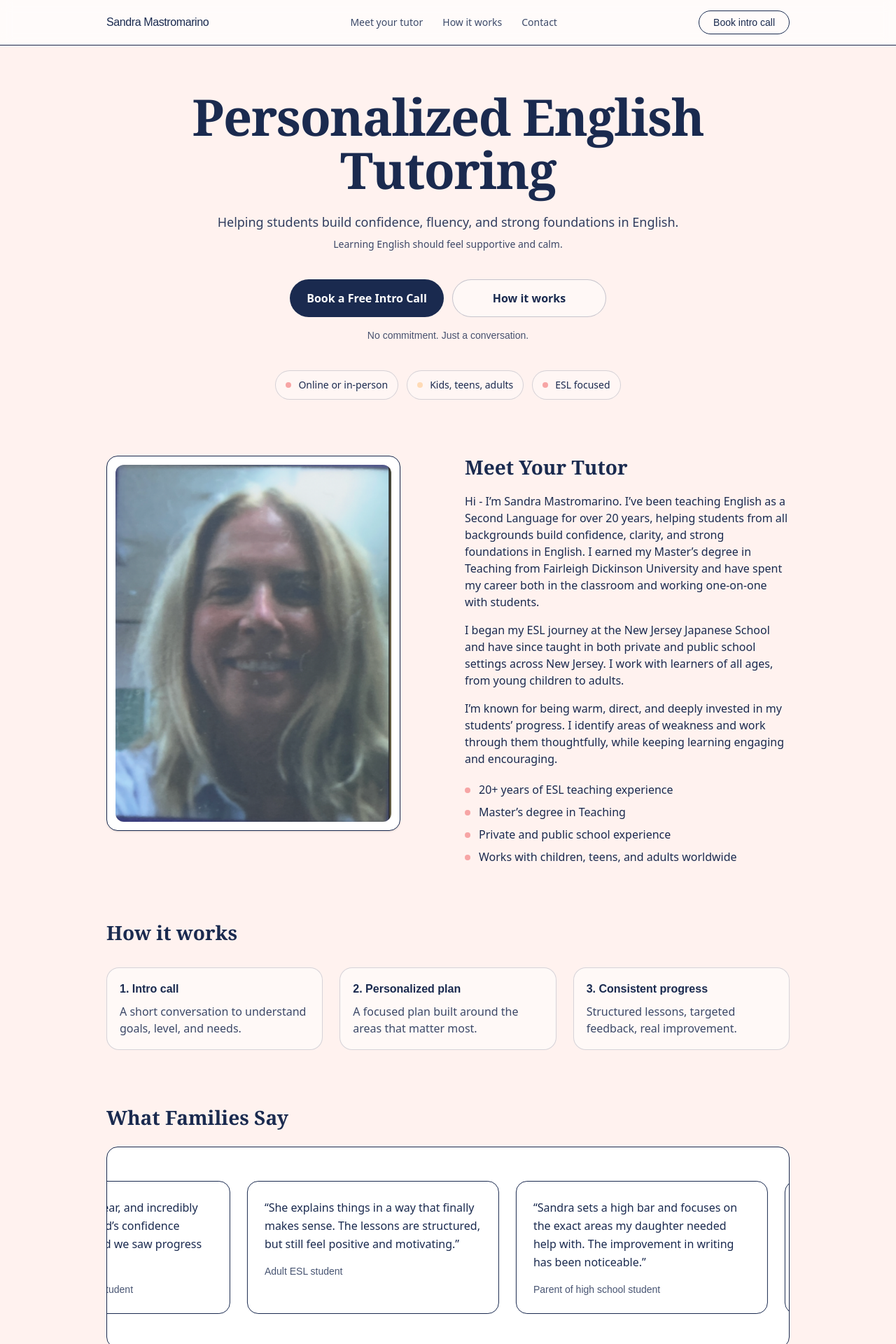
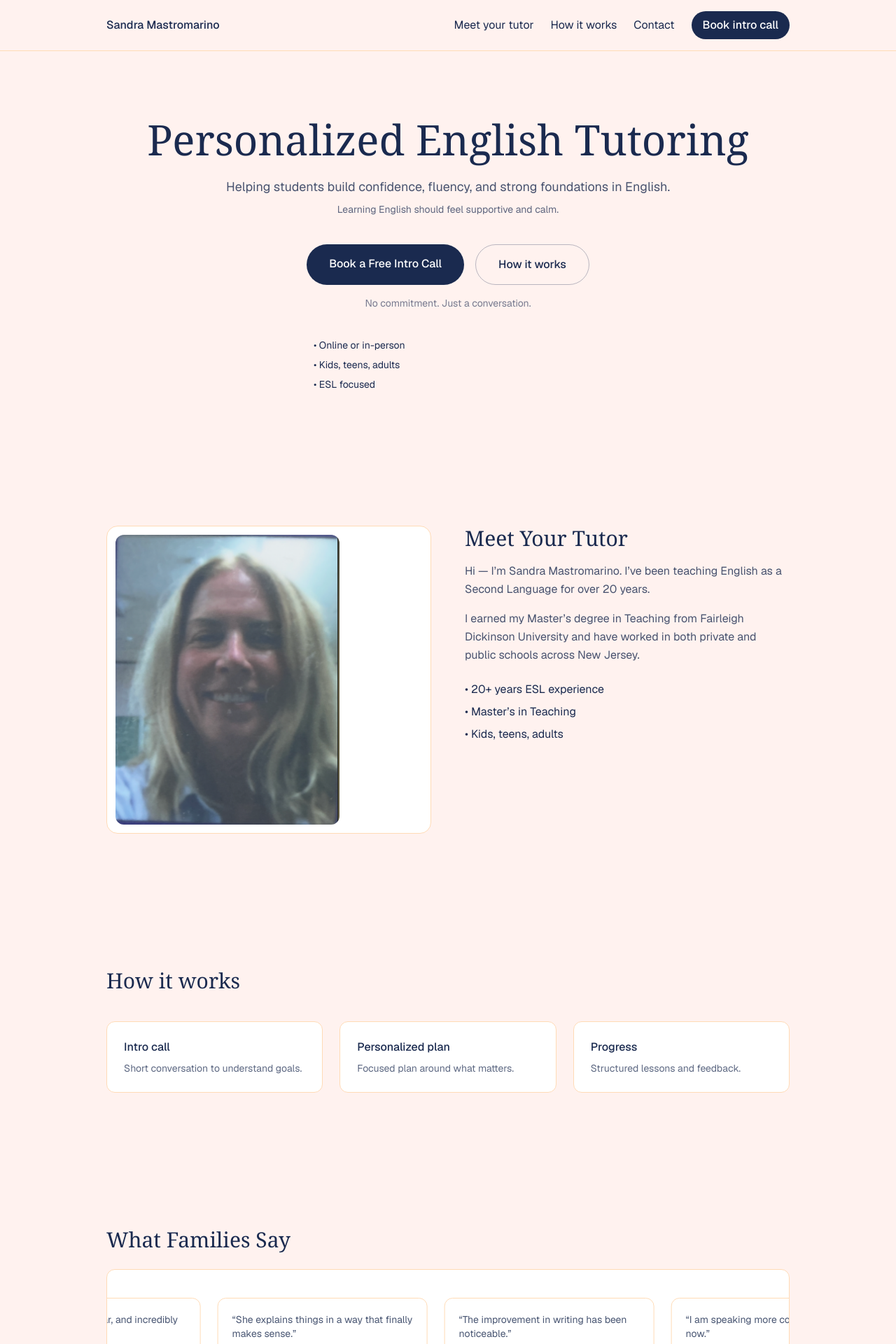
Before and after one commit to Ryan-Zihenni/sandra-tutoring, a Next.js app: page / in a window 1280 px wide. Shown: the top 1920 px of the page at 70% size. Built offline with nearby package versions, Linux system fonts and the light colour scheme.

Commit message:
Fix mobile nav and typography

```diff
--- a/app/page.tsx
+++ b/app/page.tsx
@@ -1,385 +1,198 @@
 "use client";
 
+import { useState } from "react";
 import Image from "next/image";
-import { useEffect, useMemo, useState } from "react";
 
-const COLORS = {
-  bg: "#FFF2EF", // lightest
-  navy: "#1A2A4F", // darkest for text
-  pink: "#F7A5A5", // accent
-  peach: "#FFDBB6", // secondary accent
-};
+/* ---------------- NAV ---------------- */
 
-const testimonials = [
-  {
-    quote:
-      "Sandra is patient, clear, and incredibly encouraging. My child’s confidence improved quickly, and we saw progress week to week.",
-    name: "Parent of middle school student",
-  },
-  {
-    quote:
-      "She explains things in a way that finally makes sense. The lessons are structured, but still feel positive and motivating.",
-    name: "Adult ESL student",
-  },
-  {
-    quote:
-      "Sandra sets a high bar and focuses on the exact areas my daughter needed help with. The improvement in writing has been noticeable.",
-    name: "Parent of high school student",
-  },
-  {
-    quote:
-      "I was nervous speaking English, but Sandra made me feel comfortable right away. I am speaking more confidently at work now.",
-    name: "Adult professional",
-  },
-  {
-    quote:
-      "My son actually looks forward to lessons. Sandra is warm, but she also holds him accountable, which is exactly what we needed.",
-    name: "Parent of elementary student",
-  },
-  {
-    quote:
-      "The feedback is specific and actionable. We finally have a clear plan for reading and writing, and it is working.",
-    name: "Parent of ESL learner",
-  },
-];
-
-function Bullet({ children }: { children: React.ReactNode }) {
-  return (
-    <li className="flex items-start gap-3">
-      <span
-        className="mt-[9px] h-2 w-2 rounded-full"
-        style={{ background: COLORS.pink }}
-        aria-hidden="true"
-      />
-      <span>{children}</span>
-    </li>
-  );
-}
-
-export default function Home() {
-  const loop = useMemo(() => [...testimonials, ...testimonials], []);
-  const [mobileOpen, setMobileOpen] = useState(false);
-
-  useEffect(() => {
-    const onKey = (e: KeyboardEvent) => {
-      if (e.key === "Escape") setMobileOpen(false);
-    };
-    window.addEventListener("keydown", onKey);
-    return () => window.removeEventListener("keydown", onKey);
-  }, []);
-
-  const NavLinks = ({ onClick }: { onClick?: () => void }) => (
-    <>
-      <a href="#about" onClick={onClick} className="nav-link">
-        Meet your tutor
-      </a>
-      <a href="#how" onClick={onClick} className="nav-link">
-        How it works
-      </a>
-      <a href="#contact" onClick={onClick} className="nav-link">
-        Contact
-      </a>
-    </>
-  );
+function Nav() {
+  const [open, setOpen] = useState(false);
 
   return (
-    <main style={{ background: COLORS.bg, color: COLORS.navy }} className="min-h-screen">
-      {/* Top Nav */}
-      <header className="sticky top-0 z-50 border-b bg-white/70 backdrop-blur">
-        <div className="max-w-5xl mx-auto px-6 h-16 flex items-center justify-between">
-          <a href="#" className="font-medium tracking-tight">
+    <header className="sticky top-0 z-50 bg-[#FFF2EF]/95 backdrop-blur border-b border-[#FFDBB6]">
+      <div className="max-w-5xl mx-auto px-6 py-4 flex items-center justify-between">
+        <span className="text-[#1A2A4F] font-medium">
           Sandra Mastromarino
-          </a>
+        </span>
 
         {/* Desktop nav */}
-          <nav className="hidden md:flex items-center gap-7 text-sm">
-            <NavLinks />
-          </nav>
-
-          <div className="hidden md:block">
+        <nav className="hidden md:flex items-center gap-6 text-[#1A2A4F]">
+          <a href="#tutor">Meet your tutor</a>
+          <a href="#how">How it works</a>
+          <a href="#contact">Contact</a>
           <a
             href="#contact"
-              className="rounded-full px-5 py-2 text-sm font-medium border"
-              style={{ borderColor: COLORS.navy, color: COLORS.navy }}
+            className="rounded-full bg-[#1A2A4F] text-white px-4 py-2 font-medium"
           >
             Book intro call
           </a>
-          </div>
+        </nav>
 
         {/* Mobile hamburger */}
         <button
-            type="button"
-            className="md:hidden rounded-lg p-2 border"
-            style={{ borderColor: "rgba(26,42,79,0.25)" }}
-            aria-label="Open menu"
-            aria-expanded={mobileOpen}
-            onClick={() => setMobileOpen((v) => !v)}
+          className="md:hidden rounded-xl border border-[#FFDBB6] bg-white/60 px-3 py-2"
+          onClick={() => setOpen(!open)}
         >
-            <span className="block w-5 h-[2px] mb-1" style={{ background: COLORS.navy }} />
-            <span className="block w-5 h-[2px] mb-1" style={{ background: COLORS.navy }} />
-            <span className="block w-5 h-[2px]" style={{ background: COLORS.navy }} />
+          ☰
         </button>
       </div>
 
-        {/* Mobile menu panel */}
-        {mobileOpen && (
-          <div className="md:hidden border-t bg-white/95">
-            <div className="max-w-5xl mx-auto px-6 py-4 flex flex-col gap-4">
-              <NavLinks onClick={() => setMobileOpen(false)} />
+      {/* Mobile menu */}
+      {open && (
+        <div className="md:hidden border-t border-[#FFDBB6] bg-[#FFF2EF]">
+          <div className="px-6 py-4 flex flex-col gap-3 text-[#1A2A4F]">
+            <a href="#tutor" onClick={() => setOpen(false)}>Meet your tutor</a>
+            <a href="#how" onClick={() => setOpen(false)}>How it works</a>
+            <a href="#contact" onClick={() => setOpen(false)}>Contact</a>
             <a
               href="#contact"
-                onClick={() => setMobileOpen(false)}
-                className="rounded-xl px-4 py-3 text-sm font-medium text-center"
-                style={{ background: COLORS.navy, color: "white" }}
+              onClick={() => setOpen(false)}
+              className="mt-2 rounded-full bg-[#1A2A4F] text-white px-4 py-3 text-center font-medium"
             >
-                Book a Free Intro Call
+              Book intro call
             </a>
           </div>
         </div>
       )}
     </header>
+  );
+}
 
-      {/* Hero */}
-      <section className="pt-16 pb-10">
-        <div className="max-w-5xl mx-auto px-6 text-center">
-          <h1 className="headline font-semibold tracking-tight">
+/* ---------------- TESTIMONIALS ---------------- */
+
+const testimonials = [
+  { quote: "Sandra is patient, clear, and incredibly encouraging.", name: "Parent of middle school student" },
+  { quote: "She explains things in a way that finally makes sense.", name: "Adult ESL student" },
+  { quote: "The improvement in writing has been noticeable.", name: "Parent of high school student" },
+  { quote: "I am speaking more confidently at work now.", name: "Adult professional" },
+  { quote: "My son actually looks forward to lessons.", name: "Parent of elementary student" },
+  { quote: "The feedback is specific and actionable.", name: "Parent of ESL learner" },
+];
+
+export default function Home() {
+  const loop = [...testimonials, ...testimonials];
+
+  return (
+    <main className="min-h-screen bg-[#FFF2EF] text-[#1A2A4F] font-sans">
+      <Nav />
+
+      {/* HERO */}
+      <section className="max-w-5xl mx-auto px-6 py-24 text-center">
+        <h1 className="font-serif text-5xl md:text-6xl mb-6">
           Personalized English Tutoring
         </h1>
 
-          <div className="mt-6 space-y-2 max-w-3xl mx-auto">
-            <p className="subhead">
+        <p className="text-lg max-w-2xl mx-auto text-[#1A2A4F]/80">
           Helping students build confidence, fluency, and strong foundations in English.
         </p>
-            <p className="support">
+
+        <p className="mt-2 text-sm text-[#1A2A4F]/70">
           Learning English should feel supportive and calm.
         </p>
-          </div>
 
-          <div className="mt-10 flex flex-col sm:flex-row justify-center gap-3">
+        <div className="mt-10 flex flex-col sm:flex-row justify-center gap-4">
           <a
             href="#contact"
-              className="cta-primary"
-              style={{ background: COLORS.navy, color: "white" }}
+            className="rounded-full bg-[#1A2A4F] text-white px-8 py-4 font-medium"
           >
             Book a Free Intro Call
           </a>
           <a
             href="#how"
-              className="cta-secondary"
-              style={{ borderColor: "rgba(26,42,79,0.25)" }}
+            className="rounded-full border border-[#1A2A4F]/30 px-8 py-4 font-medium"
           >
             How it works
           </a>
         </div>
 
-          <div className="mt-4 text-sm opacity-80">No commitment. Just a conversation.</div>
+        <p className="mt-4 text-sm text-[#1A2A4F]/60">
+          No commitment. Just a conversation.
+        </p>
 
-          <div className="mt-10 flex flex-col sm:flex-row justify-center gap-3 text-sm">
-            <div className="chip">
-              <span className="chip-dot" style={{ background: COLORS.pink }} />
-              Online or in-person
+        <ul className="mt-10 space-y-2 text-sm text-left max-w-sm mx-auto">
+          <li>• Online or in-person</li>
+          <li>• Kids, teens, adults</li>
+          <li>• ESL focused</li>
+        </ul>
+      </section>
+
+      {/* ABOUT */}
+      <section id="tutor" className="max-w-5xl mx-auto px-6 py-24 grid md:grid-cols-2 gap-12 items-start">
+        <div className="rounded-2xl border border-[#FFDBB6] p-3 bg-white">
+          <Image
+            src="/tutor.jpg"
+            alt="Sandra Mastromarino"
+            width={320}
+            height={400}
+            className="rounded-xl"
+          />
         </div>
-            <div className="chip">
-              <span className="chip-dot" style={{ background: COLORS.peach }} />
-              Kids, teens, adults
-            </div>
-            <div className="chip">
-              <span className="chip-dot" style={{ background: COLORS.pink }} />
-              ESL focused
-            </div>
-          </div>
+
+        <div>
+          <h2 className="font-serif text-3xl mb-4">Meet Your Tutor</h2>
+
+          <p className="text-[#1A2A4F]/80 leading-relaxed">
+            Hi — I’m Sandra Mastromarino. I’ve been teaching English as a Second Language for over 20 years.
+          </p>
+
+          <p className="mt-4 text-[#1A2A4F]/80 leading-relaxed">
+            I earned my Master’s degree in Teaching from Fairleigh Dickinson University and have worked in both private and public schools across New Jersey.
+          </p>
+
+          <ul className="mt-6 space-y-2">
+            <li>• 20+ years ESL experience</li>
+            <li>• Master’s in Teaching</li>
+            <li>• Kids, teens, adults</li>
+          </ul>
         </div>
       </section>
 
-      {/* About */}
-      <section id="about" className="max-w-5xl mx-auto px-6 pb-24 pt-10">
-        <div className="grid md:grid-cols-2 gap-12 items-start">
-          <div className="flex justify-center md:justify-start">
-            <div className="rounded-2xl border p-3 bg-white shadow-sm w-full max-w-[420px]">
-              <Image
-                src="/tutor.jpg"
-                alt="Sandra Mastromarino"
-                width={520}
-                height={650}
-                className="rounded-xl object-cover w-full h-auto"
-                priority
-              />
+      {/* HOW */}
+      <section id="how" className="max-w-5xl mx-auto px-6 py-24">
+        <h2 className="font-serif text-3xl mb-10">How it works</h2>
+
+        <div className="grid md:grid-cols-3 gap-6">
+          {[
+            ["Intro call", "Short conversation to understand goals."],
+            ["Personalized plan", "Focused plan around what matters."],
+            ["Progress", "Structured lessons and feedback."],
+          ].map(([title, text]) => (
+            <div key={title} className="rounded-xl border border-[#FFDBB6] p-6 bg-white">
+              <div className="font-medium mb-2">{title}</div>
+              <p className="text-sm text-[#1A2A4F]/70">{text}</p>
             </div>
-          </div>
-
-          <div>
-            <h2 className="section-title font-semibold">Meet Your Tutor</h2>
-
-            <div className="mt-5 space-y-4 body-copy">
-              <p>
-                Hi - I’m Sandra Mastromarino. I’ve been teaching English as a Second Language
-                for over 20 years, helping students from all backgrounds build confidence,
-                clarity, and strong foundations in English. I earned my Master’s degree in
-                Teaching from Fairleigh Dickinson University and have spent my career both in
-                the classroom and working one-on-one with students.
-              </p>
-
-              <p>
-                I began my ESL journey at the New Jersey Japanese School and have since taught
-                in both private and public school settings across New Jersey. I work with
-                learners of all ages, from young children to adults.
-              </p>
-
-              <p>
-                I’m known for being warm, direct, and deeply invested in my students’ progress.
-                I identify areas of weakness and work through them thoughtfully, while keeping
-                learning engaging and encouraging.
-              </p>
-
-              <ul className="mt-5 space-y-2">
-                <Bullet>20+ years of ESL teaching experience</Bullet>
-                <Bullet>Master’s degree in Teaching</Bullet>
-                <Bullet>Private and public school experience</Bullet>
-                <Bullet>Works with children, teens, and adults worldwide</Bullet>
-              </ul>
-            </div>
-          </div>
-        </div>
-
-        {/* How it works */}
-        <section id="how" className="mt-20">
-          <h2 className="section-title font-semibold">How it works</h2>
-
-          <div className="mt-8 grid md:grid-cols-3 gap-6">
-            <div className="card">
-              <div className="card-title">1. Intro call</div>
-              <p className="card-body">A short conversation to understand goals, level, and needs.</p>
-            </div>
-            <div className="card">
-              <div className="card-title">2. Personalized plan</div>
-              <p className="card-body">A focused plan built around the areas that matter most.</p>
-            </div>
-            <div className="card">
-              <div className="card-title">3. Consistent progress</div>
-              <p className="card-body">Structured lessons, targeted feedback, real improvement.</p>
-            </div>
+          ))}
         </div>
       </section>
 
-        {/* Testimonials */}
-        <section className="mt-20">
-          <h2 className="section-title font-semibold">What Families Say</h2>
+      {/* TESTIMONIALS */}
+      <section className="max-w-5xl mx-auto px-6 py-24">
+        <h2 className="font-serif text-3xl mb-6">What Families Say</h2>
 
-          <div className="mt-6 relative overflow-hidden border rounded-2xl bg-white">
-            <div className="marquee flex gap-6 px-6 py-12 whitespace-nowrap">
+        <div className="overflow-hidden border border-[#FFDBB6] rounded-xl bg-white">
+          <div className="flex gap-6 px-6 py-10 marquee">
             {loop.map((t, i) => (
-                <div
-                  key={i}
-                  className="w-[320px] sm:w-[360px] shrink-0 rounded-2xl border p-6 bg-white whitespace-normal"
-                >
-                  <p className="body-copy leading-relaxed">“{t.quote}”</p>
-                  <p className="mt-4 text-sm opacity-80 font-medium">{t.name}</p>
+              <div key={i} className="w-[300px] shrink-0 border border-[#FFDBB6] rounded-xl p-5">
+                <p className="text-sm text-[#1A2A4F]/80">“{t.quote}”</p>
+                <p className="mt-3 text-xs text-[#1A2A4F]/60">{t.name}</p>
               </div>
             ))}
           </div>
         </div>
       </section>
 
-        {/* Contact */}
-        <section id="contact" className="mt-20 border-t pt-12">
-          <h2 className="section-title font-semibold">Contact</h2>
-          <p className="mt-3 body-copy">
-            Email: <span className="font-medium">sandrasuzz00@gmail.com</span>
-          </p>
-        </section>
+      {/* CONTACT */}
+      <section id="contact" className="max-w-5xl mx-auto px-6 py-24 border-t border-[#FFDBB6]">
+        <h2 className="font-serif text-3xl mb-4">Contact</h2>
+        <p>Email: <strong>sandrasuzz00@gmail.com</strong></p>
       </section>
 
       <style>{`
-        /* Typography */
-        .headline {
-          font-family: ui-serif, Georgia, Cambria, "Times New Roman", Times, serif;
-          font-size: clamp(40px, 6vw, 72px);
-          line-height: 1.05;
-          margin: 0;
-          letter-spacing: -0.02em;
-        }
-        .section-title {
-          font-family: ui-serif, Georgia, Cambria, "Times New Roman", Times, serif;
-          font-size: 28px;
-          line-height: 1.2;
-          margin: 0;
-        }
-        .body-copy, .subhead, .support, .nav-link, .cta-primary, .cta-secondary, .chip, .card-body {
-          font-family: ui-sans-serif, system-ui, -apple-system, Segoe UI, Roboto, Helvetica, Arial, "Apple Color Emoji", "Segoe UI Emoji";
-        }
-        .subhead {
-          font-size: 18px;
-          line-height: 1.5;
-          opacity: 0.9;
-        }
-        .support {
-          font-size: 14px;
-          line-height: 1.4;
-          opacity: 0.85;
-        }
-
-        /* Nav */
-        .nav-link {
-          opacity: 0.85;
-          transition: opacity 150ms ease;
-        }
-        .nav-link:hover {
-          opacity: 1;
-        }
-
-        /* Buttons */
-        .cta-primary, .cta-secondary {
-          border-radius: 9999px;
-          padding: 14px 22px;
-          font-weight: 600;
-          display: inline-flex;
-          align-items: center;
-          justify-content: center;
-          min-width: 220px;
-        }
-        .cta-secondary {
-          border-width: 1px;
-          background: rgba(255,255,255,0.45);
-        }
-
-        /* Chips */
-        .chip {
-          display: inline-flex;
-          align-items: center;
-          gap: 10px;
-          border: 1px solid rgba(26,42,79,0.18);
-          padding: 10px 14px;
-          border-radius: 9999px;
-          background: rgba(255,255,255,0.35);
-        }
-        .chip-dot {
-          width: 8px;
-          height: 8px;
-          border-radius: 9999px;
-          flex: none;
-        }
-
-        /* Cards */
-        .card {
-          border: 1px solid rgba(26,42,79,0.18);
-          border-radius: 18px;
-          padding: 18px;
-          background: rgba(255,255,255,0.5);
-        }
-        .card-title {
-          font-weight: 700;
-        }
-        .card-body {
-          margin-top: 8px;
-          opacity: 0.85;
-        }
-
-        /* Marquee */
         .marquee {
           width: max-content;
-          animation: marquee-scroll 65s linear infinite;
+          animation: scroll 60s linear infinite;
         }
-        @keyframes marquee-scroll {
+        @keyframes scroll {
           from { transform: translateX(0); }
           to { transform: translateX(-50%); }
         }
```
Lines whose indentation alone changed are shown as unchanged.
